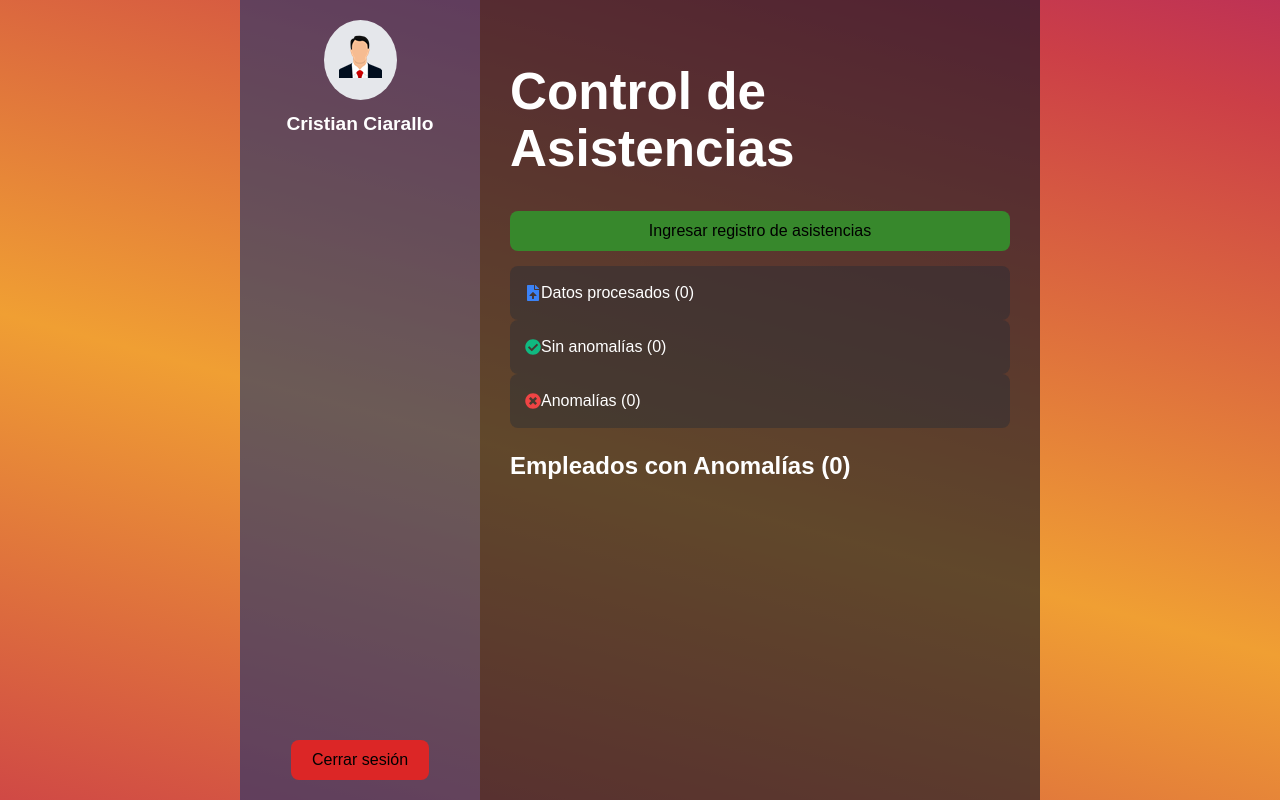
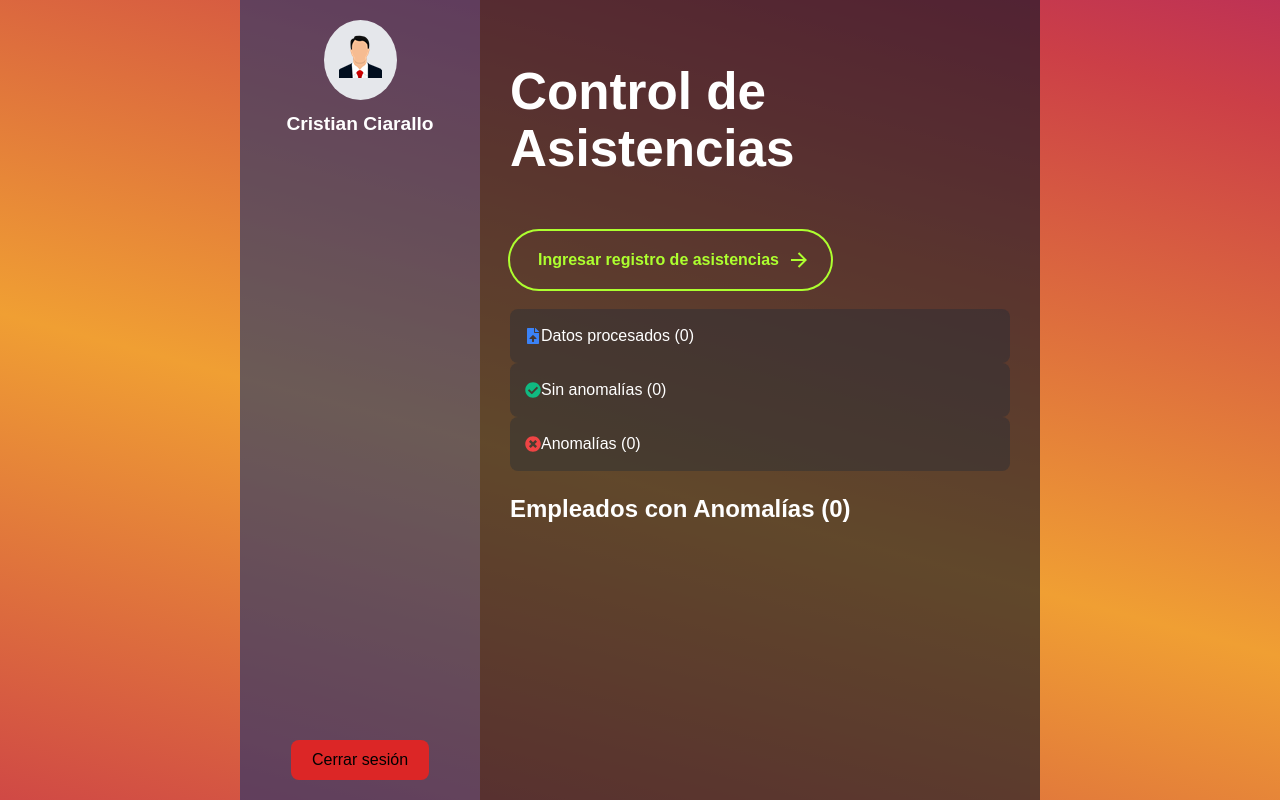
Before and after one commit to romanaq0207/Plataforma-de-Gestion-de-Recursos-Humanos, a React (Vite) app in the folder Plataforma-de-Gestion-de-Recursos-Humanos/: page /panel in a window 1280 px wide. Built offline with nearby package versions, Linux system fonts and the light colour scheme.

Commit message:
Modificacion de estilo de botones

```diff
--- a/Plataforma-de-Gestion-de-Recursos-Humanos/package.json
+++ b/Plataforma-de-Gestion-de-Recursos-Humanos/package.json
@@ -20,6 +20,7 @@
     "react-hook-form": "^7.54.2",
     "react-icons": "^5.5.0",
     "react-router-dom": "^7.4.0",
+    "styled-components": "^6.1.17",
     "xlsx": "^0.18.5",
     "zod": "^3.24.2"
   },
--- a/Plataforma-de-Gestion-de-Recursos-Humanos/src/Pages/Panel.css
+++ b/Plataforma-de-Gestion-de-Recursos-Humanos/src/Pages/Panel.css
@@ -64,19 +64,94 @@
   }
 
     /* Botón de subir archivo */
-  .panel-upload-btn {
-    display: inline-block;
-    background-color: #37882c;
-    padding: 10px 15px;
-    border-radius: 8px;
-    margin-bottom: 15px;
+    .animated-button {
+      position: relative;
+      display: flex;
+      align-items: center;
+      gap: 4px;
+      padding: 16px 36px;
+      border: 4px solid;
+      border-color: transparent;
+      font-size: 16px;
+      background-color: inherit;
+      border-radius: 100px;
+      font-weight: 600;
+      color: greenyellow;
+      box-shadow: 0 0 0 2px greenyellow;
       cursor: pointer;
-    transition: background 1.5s;
+      overflow: hidden;
+      transition: all 0.6s cubic-bezier(0.23, 1, 0.32, 1);
     }
 
-  .panel-upload-btn:hover {
-    background-color: #69cc5c;
+    .animated-button svg {
+      position: absolute;
+      width: 24px;
+      fill: greenyellow;
+      z-index: 9;
+      transition: all 0.8s cubic-bezier(0.23, 1, 0.32, 1);
     }
+
+    .animated-button .arr-1 {
+      right: 16px;
+    }
+
+    .animated-button .arr-2 {
+      left: -25%;
+    }
+
+    .animated-button .circle {
+      position: absolute;
+      top: 50%;
+      left: 50%;
+      transform: translate(-50%, -50%);
+      width: 20px;
+      height: 20px;
+      background-color: greenyellow;
+      border-radius: 50%;
+      opacity: 0;
+      transition: all 0.8s cubic-bezier(0.23, 1, 0.32, 1);
+    }
+
+    .animated-button .text {
+      position: relative;
+      z-index: 1;
+      transform: translateX(-12px);
+      transition: all 0.8s cubic-bezier(0.23, 1, 0.32, 1);
+    }
+
+    .animated-button:hover {
+      box-shadow: 0 0 0 12px transparent;
+      color: #212121;
+      border-radius: 12px;
+    }
+
+    .animated-button:hover .arr-1 {
+      right: -25%;
+    }
+
+    .animated-button:hover .arr-2 {
+      left: 16px;
+    }
+
+    .animated-button:hover .text {
+      transform: translateX(12px);
+    }
+
+    .animated-button:hover svg {
+      fill: #212121;
+    }
+
+    .animated-button:active {
+      scale: 0.95;
+      box-shadow: 0 0 0 4px greenyellow;
+    }
+
+    .animated-button:hover .circle {
+      width: 220px;
+      height: 220px;
+      opacity: 1;
+    }
+
 
 
     .panel-stat-item {
@@ -158,14 +233,139 @@
       color: #9ca3af;
     }
 
-  .panel-details-btn {
-    margin-top: 10px;
-    background-color: #dc262677;
-    padding: 8px 15px;
-    border-radius: 8px;
+
+    /*BOTÓN "VER DETALLES"*/
+
+    .fancy-details-button {
+      --fs: 1.25em;
+      --col1: honeydew;
+      --col2: rgba(240, 128, 128, 0.603);
+      --col3: indianred;
+      --col4: maroon;
+      --pd: .5em .65em;
+      display: grid;
+      align-content: baseline;
+      appearance: none;
+      border: 0;
+      grid-template-columns: min-content 1fr;
+      padding: var(--pd);
+      font-size: var(--fs);
+      color: var(--col1);
+      background-color: var(--col3);
+      border-radius: 6px;
+      text-shadow: 1px 1px var(--col4);
+      box-shadow: inset -2px 1px 1px var(--col2),
+        inset 2px 1px 1px var(--col2);
+      position: relative;
+      transition: all .75s ease-out;
+      transform-origin: center;
       cursor: pointer;
     }
 
-  .panel-details-btn:hover {
-    background-color: #b91c1c;
+    .fancy-details-button:hover {
+      color: var(--col4);
+      box-shadow:
+        inset -2px 1px 1px var(--col2),
+        inset 2px 1px 1px var(--col2),
+        inset 0px -2px 20px var(--col4),
+        0px 20px 30px var(--col3),
+        0px -20px 30px var(--col2),
+        1px 2px 20px var(--col4);
+      text-shadow: 1px 1px var(--col2);
     }
+
+    .fancy-details-button:active {
+      animation: offset 1s ease-in-out infinite;
+      outline: 2px solid var(--col2);
+      outline-offset: 0;
+    }
+
+    .fancy-details-button::after,
+    .fancy-details-button::before {
+      content: '';
+      align-self: center;
+      justify-self: center;
+      height: .5em;
+      margin: 0 .5em;
+      grid-column: 1;
+      grid-row: 1;
+      opacity: 1;
+    }
+
+    .fancy-details-button::after {
+      position: relative;
+      border: 2px solid var(--col4);
+      border-radius: 50%;
+      transition: all .5s ease-out;
+      height: .1em;
+      width: .1em;
+    }
+
+    .fancy-details-button:hover::after {
+      border: 2px solid var(--col3);
+      transform: rotate(-120deg) translate(10%, 140%);
+    }
+
+    .fancy-details-button::before {
+      border-radius: 50% 0%;
+      border: 4px solid var(--col4);
+      box-shadow: inset 1px 1px var(--col2);
+      transition: all 1s ease-out;
+      transform: rotate(45deg);
+      height: .45em;
+      width: .45em;
+    }
+
+    .fancy-details-button:hover::before {
+      border-radius: 50%;
+      border: 4px solid var(--col1);
+      transform: scale(1.25) rotate(0deg);
+      animation: blink 1.5s ease-out 1s infinite alternate;
+    }
+
+    .fancy-details-button:hover > span {
+      filter: contrast(150%);
+    }
+
+    @keyframes blink {
+      0% {
+        transform: scale(1, 1) skewX(0deg);
+        opacity: 1;
+      }
+
+      5% {
+        transform: scale(1.5, .1) skewX(10deg);
+        opacity: .5;
+      }
+
+      10%, 35% {
+        transform: scale(1, 1) skewX(0deg);
+        opacity: 1;
+      }
+
+      40% {
+        transform: scale(1.5, .1) skewX(10deg);
+        opacity: .25;
+      }
+
+      45%, 100% {
+        transform: scale(1, 1) skewX(0deg);
+        opacity: 1;
+      }
+    }
+
+    @keyframes offset {
+      50% {
+        outline-offset: .15em;
+        outline-color: var(--col1);
+      }
+
+      55% {
+        outline-offset: .1em;
+        transform: translateY(1px);
+      }
+
+      80%, 100% {
+        outline-offset: 0;
+      }
+    }
--- a/Plataforma-de-Gestion-de-Recursos-Humanos/src/Pages/Panel.jsx
+++ b/Plataforma-de-Gestion-de-Recursos-Humanos/src/Pages/Panel.jsx
@@ -1,4 +1,5 @@
 import React, { useRef, useState } from "react";
+import styled from 'styled-components';
 import { useNavigate } from "react-router-dom";
 import {
   FaDownload,
@@ -42,10 +43,7 @@ const Panel = () => {
       (row) => row.nombre_y_apellido_empleado || row.Nombre || "Nombre no disponible"
     );
 
-    // Filtrar nombres únicos
     const uniqueNames = [...new Set(namesWithAnomaly)];
-
-    // Convertimos a objetos para mostrar
     const uniqueAnomalies = uniqueNames.map((name) => ({ name }));
 
     setDataCount(total);
@@ -77,14 +75,6 @@ const Panel = () => {
     }
   };
 
-  const handleStart = () => {
-    if (!fileName) {
-      setError("Por favor, selecciona un archivo antes de comenzar.");
-      return;
-    }
-    // Procesamiento ya realizado al cargar el archivo
-  };
-
   return (
     <div className="panel-container">
       {/* Sidebar */}
@@ -93,7 +83,6 @@ const Panel = () => {
           <img src={avatar} alt="Usuario" />
         </div>
         <h2 className="panel-user-name">Cristian Ciarallo</h2>
-
         <button className="panel-logout" onClick={handleLogout}>
           Cerrar sesión
         </button>
@@ -111,9 +100,21 @@ const Panel = () => {
           accept=".csv, .xls, .xlsx"
           onChange={handleFileUpload}
         />
-        <button className="panel-upload-btn" onClick={handleUploadClick}>
-          Ingresar registro de asistencias
-        </button>
+
+        {/* BOTÓN MODERNO */}
+        <StyledWrapper>
+          <button className="animated-button" onClick={handleUploadClick}>
+            <svg viewBox="0 0 24 24" className="arr-2" xmlns="http://www.w3.org/2000/svg">
+              <path d="M16.1716 10.9999L10.8076 5.63589L12.2218 4.22168L20 11.9999L12.2218 19.778L10.8076 18.3638L16.1716 12.9999H4V10.9999H16.1716Z" />
+            </svg>
+            <span className="text">Ingresar registro de asistencias</span>
+            <span className="circle" />
+            <svg viewBox="0 0 24 24" className="arr-1" xmlns="http://www.w3.org/2000/svg">
+              <path d="M16.1716 10.9999L10.8076 5.63589L12.2218 4.22168L20 11.9999L12.2218 19.778L10.8076 18.3638L16.1716 12.9999H4V10.9999H16.1716Z" />
+            </svg>
+          </button>
+        </StyledWrapper>
+
         {fileName && (
           <p className="panel-file-name">Archivo seleccionado: {fileName}</p>
         )}
@@ -137,18 +138,16 @@ const Panel = () => {
 
         {/* Lista de anomalías */}
         <h2 className="panel-anomalies-title">
-          Empleados con Anomalías  ({anomalies.length})
+          Empleados con Anomalías ({anomalies.length})
         </h2>
         <div className="panel-anomalies-grid">
           {anomalies.map((anomaly, i) => (
             <div key={i} className="panel-anomaly-item">
-              <img
-                src={avatar}
-                alt={anomaly.name}
-                className="panel-anomaly-img"
-              />
+              <img src={avatar} alt={anomaly.name} className="panel-anomaly-img" />
               <h3 className="panel-anomaly-name">{anomaly.name}</h3>
-              <button className="panel-details-btn">Ver detalles</button>
+              <button className="fancy-details-button">
+                <span>Ver detalles</span>
+              </button>
             </div>
           ))}
         </div>
@@ -157,4 +156,95 @@ const Panel = () => {
   );
 };
 
+const StyledWrapper = styled.div`
+  margin: 20px 0;
+
+  .animated-button {
+    position: relative;
+    display: flex;
+    align-items: center;
+    gap: 4px;
+    padding: 16px 36px;
+    border: 4px solid transparent;
+    font-size: 16px;
+    background-color: inherit;
+    border-radius: 100px;
+    font-weight: 600;
+    color: greenyellow;
+    box-shadow: 0 0 0 2px greenyellow;
+    cursor: pointer;
+    overflow: hidden;
+    transition: all 0.6s cubic-bezier(0.23, 1, 0.32, 1);
+  }
+
+  .animated-button svg {
+    position: absolute;
+    width: 24px;
+    fill: greenyellow;
+    z-index: 9;
+    transition: all 0.8s cubic-bezier(0.23, 1, 0.32, 1);
+  }
+
+  .animated-button .arr-1 {
+    right: 16px;
+  }
+
+  .animated-button .arr-2 {
+    left: -25%;
+  }
+
+  .animated-button .circle {
+    position: absolute;
+    top: 50%;
+    left: 50%;
+    transform: translate(-50%, -50%);
+    width: 20px;
+    height: 20px;
+    background-color: greenyellow;
+    border-radius: 50%;
+    opacity: 0;
+    transition: all 0.8s cubic-bezier(0.23, 1, 0.32, 1);
+  }
+
+  .animated-button .text {
+    position: relative;
+    z-index: 1;
+    transform: translateX(-12px);
+    transition: all 0.8s cubic-bezier(0.23, 1, 0.32, 1);
+  }
+
+  .animated-button:hover {
+    box-shadow: 0 0 0 12px transparent;
+    color: #212121;
+    border-radius: 12px;
+  }
+
+  .animated-button:hover .arr-1 {
+    right: -25%;
+  }
+
+  .animated-button:hover .arr-2 {
+    left: 16px;
+  }
+
+  .animated-button:hover .text {
+    transform: translateX(12px);
+  }
+
+  .animated-button:hover svg {
+    fill: #212121;
+  }
+
+  .animated-button:active {
+    scale: 0.95;
+    box-shadow: 0 0 0 4px greenyellow;
+  }
+
+  .animated-button:hover .circle {
+    width: 320px;
+    height: 220px;
+    opacity: 1;
+  }
+`;
+
 export default Panel;
```
Also changed, not shown: 1 other file (tests, documents, lock files or other folders). Lines whose indentation alone changed are shown as unchanged.
